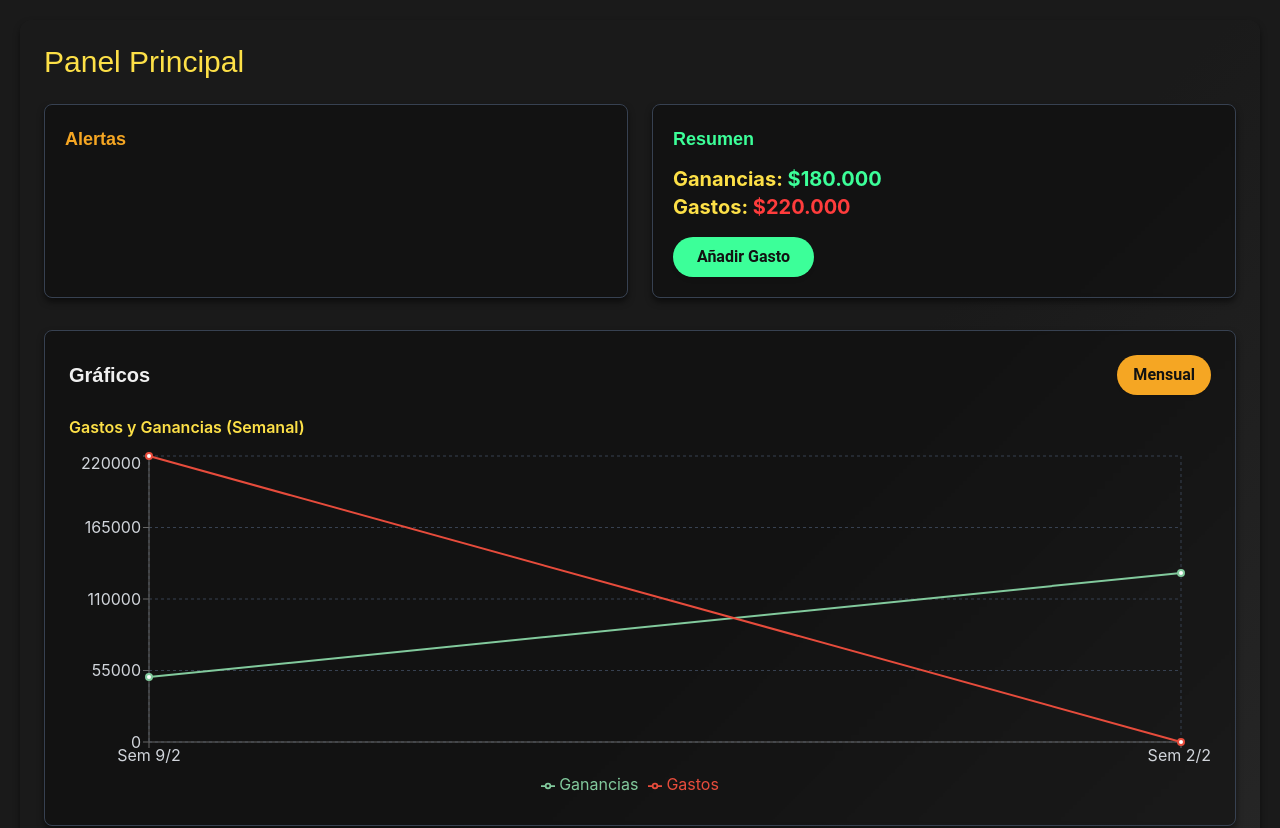
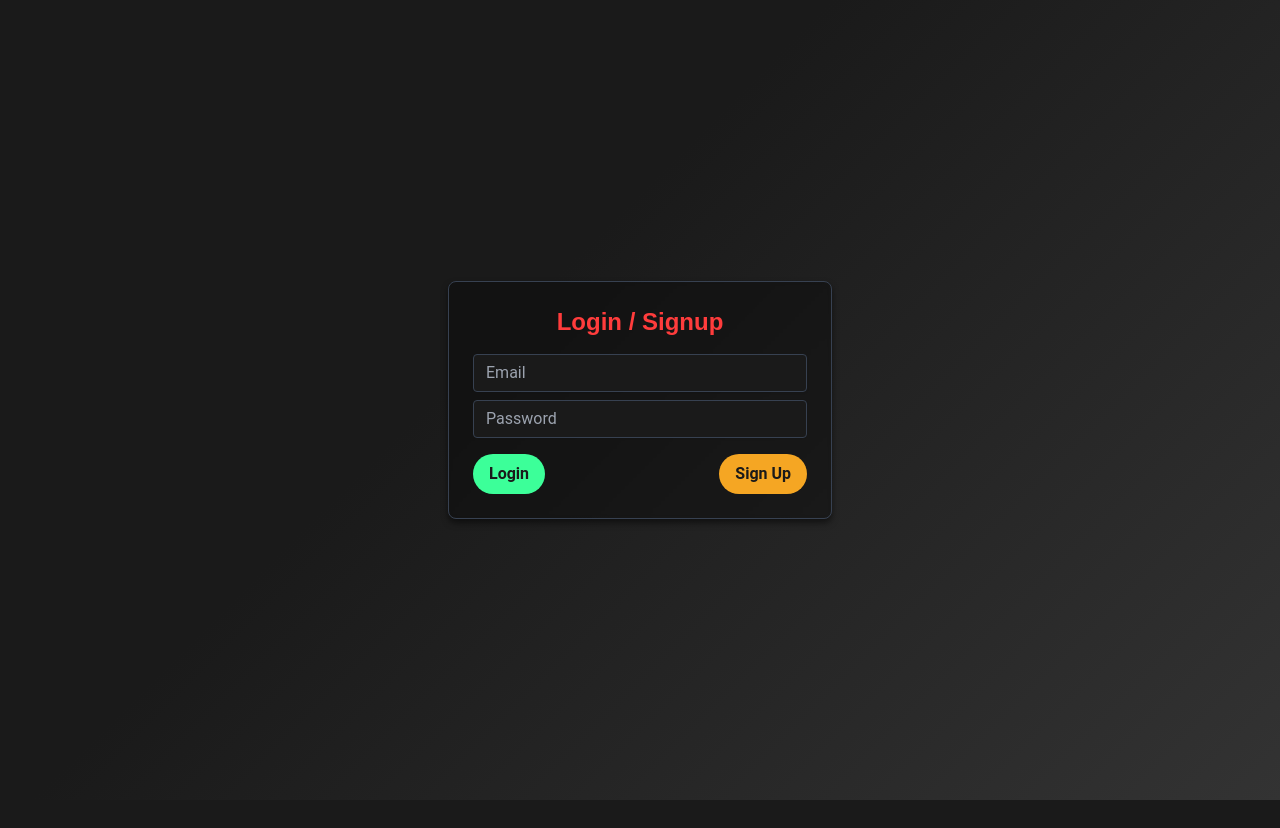
Before and after one commit to JohanRubioTi/crazy-house-app, a React (Vite) app: page / in a window 1280 px wide. Shown: the top 828 px of the page. After the commit the page ends 800 px from the top, so only its background shows below. Built offline with nearby package versions, Linux system fonts and the light colour scheme.

Commit message:
Initial commit from your app

```diff
--- a/package.json
+++ b/package.json
@@ -9,6 +9,7 @@
     "preview": "vite preview"
   },
   "dependencies": {
+    "@supabase/supabase-js": "^2.42.0",
     "react": "^18.2.0",
     "react-dom": "^18.2.0",
     "react-router-dom": "^6.22.1",
--- a/src/App.jsx
+++ b/src/App.jsx
@@ -1,13 +1,29 @@
-import React from 'react';
+import React, { useState, useEffect } from 'react';
 import { Routes, Route, NavLink, useLocation } from 'react-router-dom';
 import MainPanel from './components/MainPanel';
 import Clients from './components/Clients';
 import Inventory from './components/Inventory';
 import ServiceHistory from './components/ServiceHistory';
 import './App.css';
+import { supabase } from './supabaseClient';
 
 function App() {
   const location = useLocation();
+  const [session, setSession] = useState(null);
+  const [loading, setLoading] = useState(true);
+  const [email, setEmail] = useState('');
+  const [password, setPassword] = useState('');
+
+  useEffect(() => {
+    supabase.auth.getSession().then(({ data: { session } }) => {
+      setSession(session)
+      setLoading(false)
+    })
+
+    supabase.auth.onAuthStateChange((_event, session) => {
+      setSession(session)
+    })
+  }, [])
 
   // Centralized Data (Simulating a Database)
   const [inventoryItems, setInventoryItems] = React.useState([
@@ -61,11 +77,82 @@ function App() {
         setServices(updatedServices);
     };
 
+  async function handleSignUp() {
+    setLoading(true)
+    const { error } = await supabase.auth.signUp({
+      email,
+      password,
+    })
+
+    if (error) {
+      alert(error.message)
+    } else {
+      alert('Check your email for confirmation!');
+    }
+    setLoading(false)
+  }
+
+  async function handleLogin() {
+    setLoading(true)
+    const { error } = await supabase.auth.signInWithPassword({
+      email,
+      password,
+    })
+
+    if (error) {
+      alert(error.message)
+    }
+
+    setLoading(false)
+  }
+
+  async function handleLogout() {
+    setLoading(true)
+    await supabase.auth.signOut()
+    setLoading(false)
+  }
+
+
+  if (loading) {
+    return <p>Loading...</p>;
+  }
+
+  if (!session) {
+    return (
+      <div className="app-container bg-street-gradient flex justify-center items-center h-screen">
+        <div className="card bg-transparent-black bg-opacity-70 backdrop-blur-sm p-6 rounded-lg shadow-md-dark border border-gray-700 w-full max-w-sm">
+          <h1 className="text-2xl font-bold text-primary mb-4 font-graffiti text-center">Login / Signup</h1>
+          <input
+            className="shadow appearance-none border border-gray-700 rounded w-full py-2 px-3 text-light-text leading-tight focus:outline-none focus:shadow-outline bg-dark-bg font-sans mb-2"
+            type="email"
+            placeholder="Email"
+            value={email}
+            onChange={(e) => setEmail(e.target.value)}
+          />
+          <input
+            className="shadow appearance-none border border-gray-700 rounded w-full py-2 px-3 text-light-text leading-tight focus:outline-none focus:shadow-outline bg-dark-bg font-sans mb-4"
+            type="password"
+            placeholder="Password"
+            value={password}
+            onChange={(e) => setPassword(e.target.value)}
+          />
+          <div className="flex justify-between">
+            <button onClick={handleLogin} className="bg-secondary hover:bg-light-accent text-dark-bg font-bold py-2 px-4 rounded-full font-sans focus:outline-none focus:shadow-outline">
+              Login
+            </button>
+            <button onClick={handleSignUp} className="bg-accent hover:bg-light-accent text-dark-bg font-bold py-2 px-4 rounded-full font-sans focus:outline-none focus:shadow-outline">
+              Sign Up
+            </button>
+          </div>
+        </div>
+      </div>
+    );
+  } else {
     return (
       <div className="app-container">
         <div className="content">
           <Routes>
-          <Route path="/" element={<MainPanel items={inventoryItems} expenses={expenses} services={services} onUpdateExpenses={handleExpenseUpdate} />} />
+            <Route path="/" element={<MainPanel items={inventoryItems} expenses={expenses} services={services} onUpdateExpenses={handleExpenseUpdate} onLogout={handleLogout} />} />
             <Route path="/clients" element={<Clients />} />
             <Route path="/inventory" element={<Inventory onUpdateItems={handleInventoryUpdate} items={inventoryItems} />} />
             <Route path="/service-history" element={<ServiceHistory services={services} onUpdateServices={handleServiceUpdate} />} />
@@ -92,5 +179,6 @@ function App() {
       </div>
     );
   }
+}
 
 export default App;
--- a/src/components/MainPanel.jsx
+++ b/src/components/MainPanel.jsx
@@ -2,7 +2,7 @@ import React, { useState, useEffect } from 'react';
 import { LineChart, Line, XAxis, YAxis, CartesianGrid, Tooltip, Legend, ResponsiveContainer } from 'recharts';
 import StatisticsPanel from './StatisticsPanel';
 
-const MainPanel = ({ items, expenses: propExpenses, services: propServices, onUpdateExpenses }) => {
+const MainPanel = ({ items, expenses: propExpenses, services: propServices, onUpdateExpenses, onLogout }) => {
     const [expenses, setExpenses] = useState(propExpenses || []);
     const [services, setServices] = useState(propServices || []);
     const [isExpenseModalOpen, setIsExpenseModalOpen] = useState(false);
@@ -240,7 +240,13 @@ const MainPanel = ({ items, expenses: propExpenses, services: propServices, onUp
 
     return (
         <div className="main-panel p-6 bg-street-gradient shadow-md-dark rounded-xl">
-            <h1 className="text-3xl font-graffiti text-street-yellow mb-6">Panel Principal</h1>
+            <div className="flex justify-between items-center mb-6">
+                <h1 className="text-3xl font-graffiti text-street-yellow">Panel Principal</h1>
+                <button onClick={onLogout} className="bg-primary hover:bg-light-accent text-light-text font-bold py-2 px-4 rounded-full font-sans focus:outline-none focus:shadow-outline">
+                    Logout
+                </button>
+            </div>
+
 
             <div className="grid grid-cols-1 md:grid-cols-2 gap-6 mb-8">
                 {/* Alerts */}
--- /dev/null
+++ b/src/supabaseClient.js
@@ -0,0 +1,13 @@
+import { createClient } from '@supabase/supabase-js'
+
+const supabaseUrl = import.meta.env.VITE_SUPABASE_URL
+const supabaseAnonKey = import.meta.env.VITE_SUPABASE_ANON_KEY
+
+if (!supabaseUrl) {
+  console.error("VITE_SUPABASE_URL is not defined in .env.local");
+}
+if (!supabaseAnonKey) {
+  console.error("VITE_SUPABASE_ANON_KEY is not defined in .env.local");
+}
+
+export const supabase = createClient(supabaseUrl, supabaseAnonKey)
```
Also changed, not shown: 2 other files (tests, documents, lock files or other folders). Lines whose indentation alone changed are shown as unchanged.
